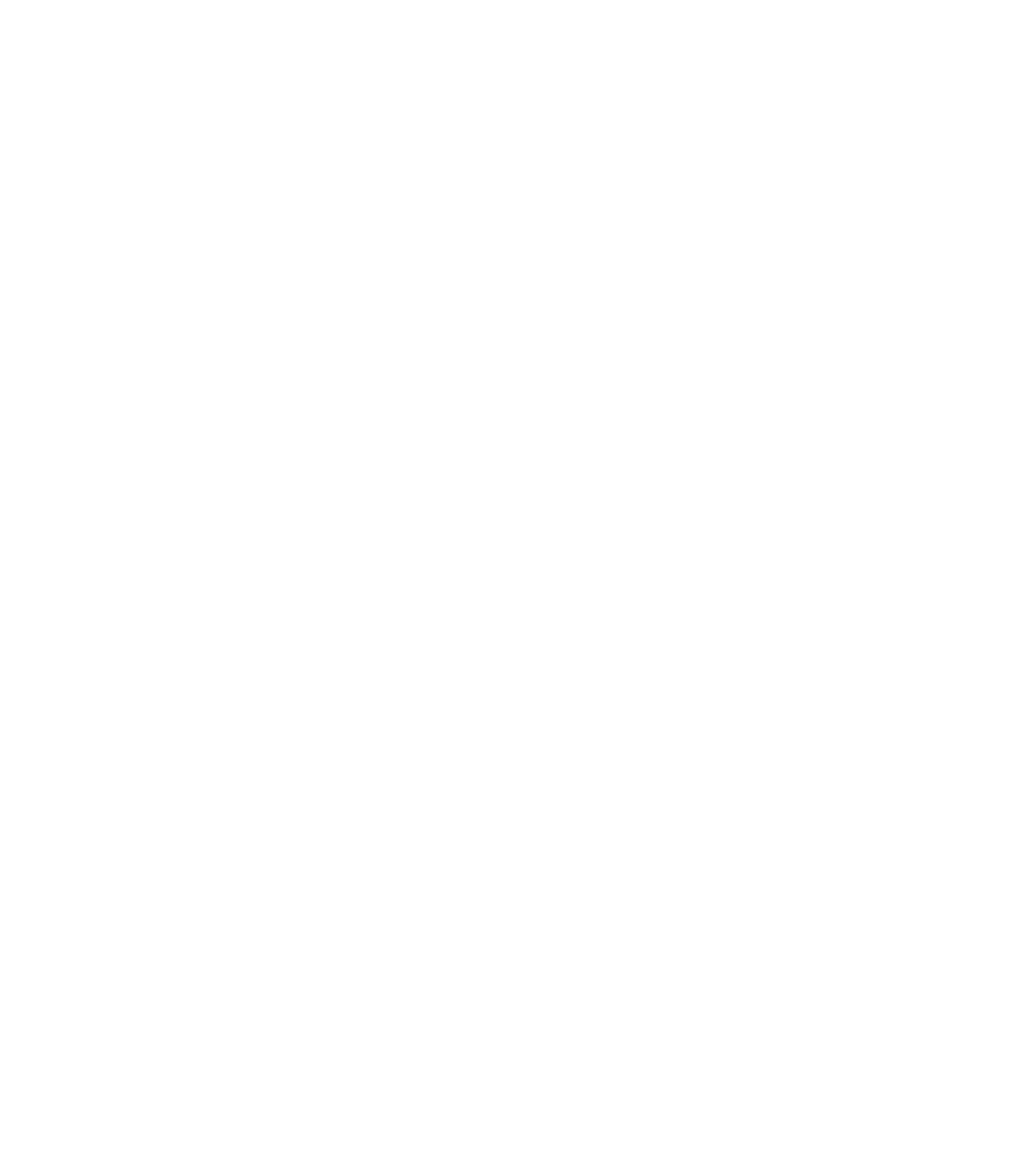
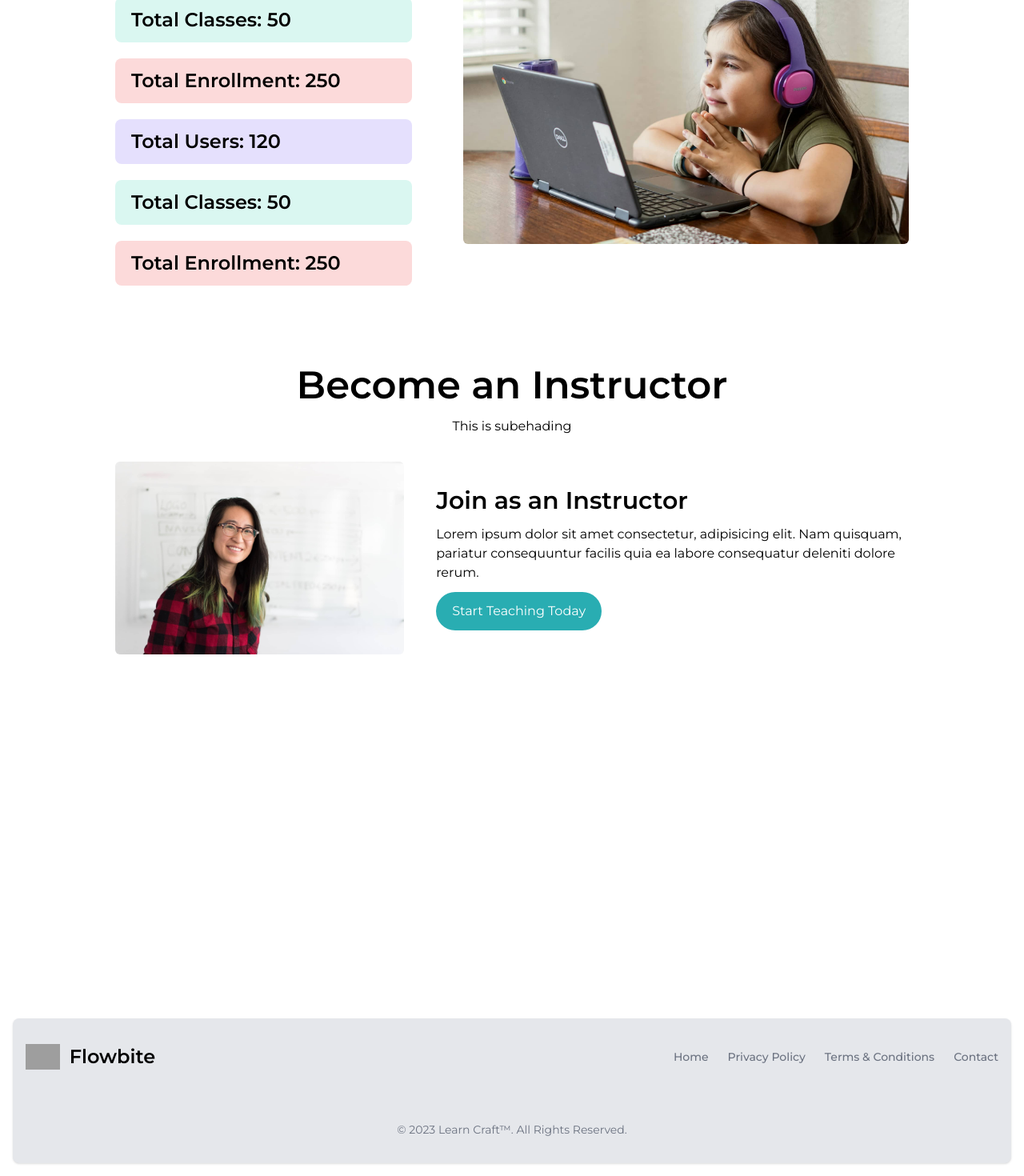
Before and after one commit to mdhossain07/learn-craft-client, a React (Vite) app: page / in a window 1280 px wide. Shown: the part 1254-2724 px from the top of the page at 80% size. Before the commit the page ends 1003 px from the top, so only its background shows below. Built offline with nearby package versions, Linux system fonts and the light colour scheme; grey boxes are pictures that could not be loaded.

Commit message:
insights, instructor, footer section done

```diff
--- a/src/Components/Collaboration/Collaboration.jsx
+++ b/src/Components/Collaboration/Collaboration.jsx
@@ -14,7 +14,7 @@
         <h2 className="text-center">
           Trusted by 50+ companies & thousands of learners around the world
         </h2>
-        <div className="flex gap-10 items-center px-5 justify-center w-9/12 mx-auto overflow-x-auto md:overflow-visible">
+        <div className="flex gap-10 items-center px-5 justify-center w-9/12 mx-auto overflow-x-auto md:overflow-x-auto lg:overflow-visible">
           <img className="w-[120px] h-[100px]" src={scb} alt="" />
           <img className="w-[150px] h-[50px]" src={una} alt="" />
           <img className="w-[150px] h-[100px]" src={samsung} alt="" />
--- a/src/Components/HeaderSlider/HeaderSlider.jsx
+++ b/src/Components/HeaderSlider/HeaderSlider.jsx
@@ -5,8 +5,8 @@
   return (
     <div className="min-h-[calc(100vh-97px)] bg-[#0766AD]">
       <Container>
-        <div className="flex flex-col md:flex-row justify-between items-center gap-5 md:gap-16 py-5 md:py-16">
-          <div className="text-white text-center md:text-left md:w-1/2 my-5 space-y-5">
+        <div className="flex flex-col md:flex-col lg:flex-row justify-between items-center gap-5 md:gap-16 py-5 md:py-16">
+          <div className="text-white text-center lg:text-left lg:w-1/2 my-5 space-y-5">
             <h2 className="text-5xl font-medium">
               Your Online Training Journey Begins Here
             </h2>
@@ -15,7 +15,7 @@
               est officiis tempora similique maiores incidunt voluptatem eum
               facilis veritatis? Necessitatibus?
             </p>
-            <div className="flex justify-center md:justify-start gap-10">
+            <div className="flex justify-center lg:justify-start gap-10">
               <button className="bg-[#29ADB2] px-5 py-3 rounded-full cursor-pointer">
                 Sign Up For Free
               </button>
--- /dev/null
+++ b/src/Components/Insights/Insights.jsx
@@ -0,0 +1,43 @@
+import kids from "../../assets/images/Kids Education.jpg";
+import Container from "../Shared/Container";
+import SectionTitle from "../Shared/SectionTitle";
+
+const Insights = () => {
+  return (
+    <div>
+      <Container>
+        <SectionTitle
+          heading={"Courses Insights"}
+          subHeading={"This is subheading"}
+        />
+        <div className="flex flex-col lg:flex-row gap-16 lg:items-center">
+          <div className="lg:w-1/2">
+            <div className="bg-[#E5E0FD] my-5 text-2xl font-semibold px-5 py-3 rounded-lg">
+              <h2>Total Users: 120</h2>
+            </div>
+            <div className="bg-[#DAF7F1] my-5 text-2xl font-semibold px-5 py-3 rounded-lg">
+              <h2>Total Classes: 50</h2>
+            </div>
+            <div className="bg-[#FCDADA] my-5 text-2xl font-semibold px-5 py-3 rounded-lg">
+              <h2>Total Enrollment: 250</h2>
+            </div>
+            <div className="bg-[#E5E0FD] my-5 text-2xl font-semibold px-5 py-3 rounded-lg">
+              <h2>Total Users: 120</h2>
+            </div>
+            <div className="bg-[#DAF7F1] my-5 text-2xl font-semibold px-5 py-3 rounded-lg">
+              <h2>Total Classes: 50</h2>
+            </div>
+            <div className="bg-[#FCDADA] my-5 text-2xl font-semibold px-5 py-3 rounded-lg">
+              <h2>Total Enrollment: 250</h2>
+            </div>
+          </div>
+          <div className="lg:w-9/12 mb-10">
+            <img className="w-[600px] rounded-md" src={kids} alt="" />
+          </div>
+        </div>
+      </Container>
+    </div>
+  );
+};
+
+export default Insights;
--- /dev/null
+++ b/src/Components/Instructor/Instructor.jsx
@@ -0,0 +1,35 @@
+import Container from "../Shared/Container";
+import SectionTitle from "../Shared/SectionTitle";
+import teacher from "../../assets/images/teacher.jpg";
+
+const Instructor = () => {
+  return (
+    <div className="min-h-screen mt-20">
+      <Container>
+        <SectionTitle
+          heading={"Become an Instructor"}
+          subHeading={"This is subehading"}
+        />
+        <div className="flex flex-col lg:flex-row items-center gap-10">
+          <div className="lg:w-3/4">
+            <img className="w-full rounded-md" src={teacher} alt="" />
+          </div>
+
+          <div className="space-y-3">
+            <h2 className="text-3xl font-semibold">Join as an Instructor</h2>
+            <p>
+              Lorem ipsum dolor sit amet consectetur, adipisicing elit. Nam
+              quisquam, pariatur consequuntur facilis quia ea labore consequatur
+              deleniti dolore rerum.
+            </p>
+            <button className="bg-[#29ADB2] px-5 py-3 rounded-full text-white">
+              Start Teaching Today
+            </button>
+          </div>
+        </div>
+      </Container>
+    </div>
+  );
+};
+
+export default Instructor;
--- /dev/null
+++ b/src/Components/Shared/Footer/Footer.jsx
@@ -0,0 +1,57 @@
+const Footer = () => {
+  return (
+    <div>
+      <footer className="bg-gray-200 rounded-lg shadow m-4">
+        <div className="w-full max-w-screen-xl mx-auto p-4 md:py-8">
+          <div className="sm:flex sm:items-center sm:justify-between">
+            <a
+              href="https://flowbite.com/"
+              className="flex items-center mb-4 sm:mb-0 space-x-3 rtl:space-x-reverse"
+            >
+              <img
+                src="https://flowbite.com/docs/images/logo.svg"
+                className="h-8"
+                alt="Flowbite Logo"
+              />
+              <span className="self-center text-2xl font-semibold whitespace-nowrap ">
+                Flowbite
+              </span>
+            </a>
+            <ul className="flex flex-wrap items-center mb-6 text-sm font-medium text-gray-500 sm:mb-0 ">
+              <li>
+                <a href="#" className="hover:underline me-4 md:me-6">
+                  Home
+                </a>
+              </li>
+              <li>
+                <a href="#" className="hover:underline me-4 md:me-6">
+                  Privacy Policy
+                </a>
+              </li>
+              <li>
+                <a href="#" className="hover:underline me-4 md:me-6">
+                  Terms & Conditions
+                </a>
+              </li>
+              <li>
+                <a href="#" className="hover:underline">
+                  Contact
+                </a>
+              </li>
+            </ul>
+          </div>
+          <hr className="my-6 border-gray-200 sm:mx-auto dark:border-gray-700 lg:my-8" />
+          <span className="block text-sm text-gray-500 sm:text-center ">
+            © 2023{" "}
+            <a href="https://flowbite.com/" className="hover:underline">
+              Learn Craft™
+            </a>
+            . All Rights Reserved.
+          </span>
+        </div>
+      </footer>
+    </div>
+  );
+};
+
+export default Footer;
--- a/src/Components/Shared/Navbar.jsx
+++ b/src/Components/Shared/Navbar.jsx
@@ -57,7 +57,9 @@
       <div className="flex justify-around items-center relative py-4 md:py-6 ">
         <div className="">
           <Link to="/">
-            <h2 className="text-3xl font-semibold">Learn Craft</h2>
+            <h2 className="text-3xl font-semibold ml-16 lg:ml-2">
+              Learn Craft
+            </h2>
           </Link>
         </div>
 
--- /dev/null
+++ b/src/Components/Shared/SectionTitle.jsx
@@ -0,0 +1,10 @@
+const SectionTitle = ({ heading, subHeading }) => {
+  return (
+    <div className="space-y-4 text-center my-8">
+      <h2 className="text-5xl font-semibold ">{heading}</h2>
+      <p>{subHeading}</p>
+    </div>
+  );
+};
+
+export default SectionTitle;
--- a/src/Layout/MainLayout.jsx
+++ b/src/Layout/MainLayout.jsx
@@ -1,5 +1,6 @@
 import { Outlet } from "react-router-dom";
 import Navbar from "../Components/Shared/Navbar";
+import Footer from "../Components/Shared/Footer/Footer";
 
 const MainLayout = () => {
   return (
@@ -8,6 +9,7 @@
         <Navbar />
       </div>
       <Outlet />
+      <Footer />
     </div>
   );
 };
--- a/src/Pages/Home/Home.jsx
+++ b/src/Pages/Home/Home.jsx
@@ -1,6 +1,8 @@
 import { useEffect } from "react";
 import HeaderSlider from "../../Components/HeaderSlider/HeaderSlider";
 import Collaboration from "../../Components/Collaboration/Collaboration";
+import Instructor from "../../Components/Instructor/Instructor";
+import Insights from "../../Components/Insights/Insights";
 
 const Home = () => {
   useEffect(() => {
@@ -11,6 +13,8 @@
     <div>
       <HeaderSlider />
       <Collaboration />
+      <Insights />
+      <Instructor />
     </div>
   );
 };
```
Also changed, not shown: src/assets/images/KIds Education.jpg (added), src/assets/images/teacher.jpg (added).
